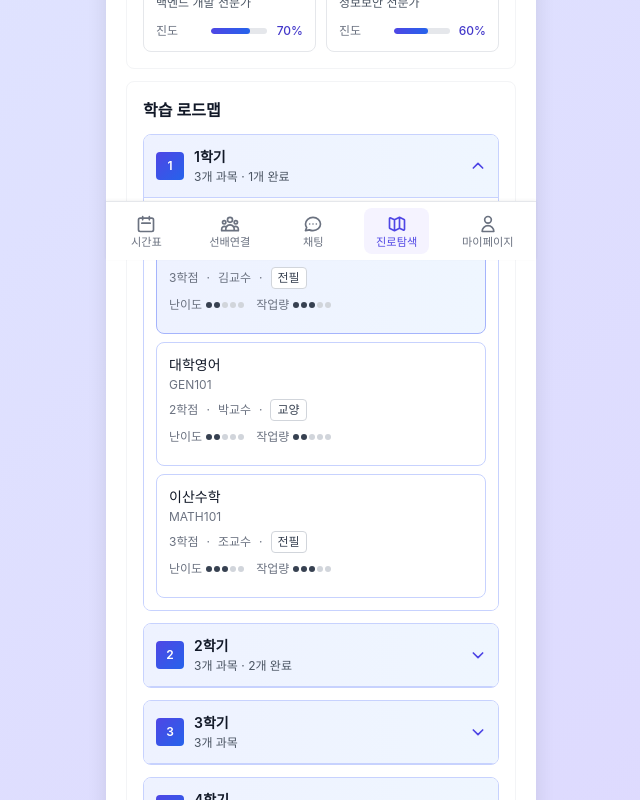
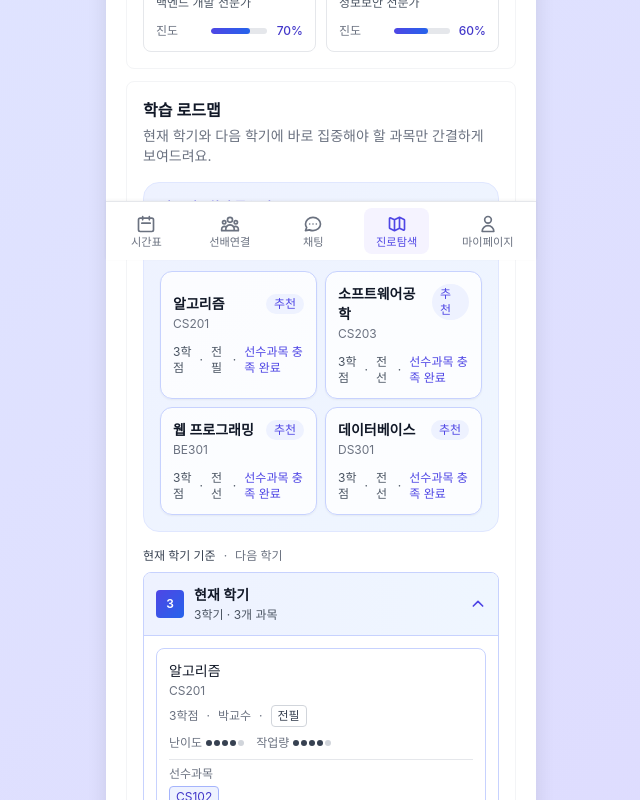
Before and after one commit to 25-iNThon-3th-Team/frontend, a React (Vite) app: page /career in a window 1280 px wide. Shown: the part 540-1340 px from the top of the page, without its empty margins (319-959 px from the left). Built offline with nearby package versions, Linux system fonts and the light colour scheme; a web font is replaced by a local one.

Commit message:
feat: ?ъ빱??濡쒕뱶留?UI 媛쒖꽑

```diff
--- a/src/components/career/Roadmap.tsx
+++ b/src/components/career/Roadmap.tsx
@@ -1,16 +1,27 @@
-import { useEffect, useState } from 'react';
+import { useEffect, useMemo, useState } from 'react';
 import { useCareerStore } from '../../store/careerStore';
 import { Course } from '../../types/career';
 import CourseModal from './CourseModal';
 
 function Roadmap() {
-  const { selectedTrack, allCourses, completedCourses, getCompletedCourseIds } = useCareerStore();
+  const { selectedTrack, allCourses, completedCourses } = useCareerStore();
   const [selectedCourse, setSelectedCourse] = useState<Course | null>(null);
   const [isModalOpen, setIsModalOpen] = useState(false);
   const [semesterGroups, setSemesterGroups] = useState<{ [key: string]: Course[] }>({});
   const [expandedSemesters, setExpandedSemesters] = useState<Set<number>>(new Set([1])); // 기본적으로 1학기만 펼침
+  const [currentSemester, setCurrentSemester] = useState(1);
 
-  const completedCourseIds = getCompletedCourseIds();
+  const completedCourseIds = useMemo(
+    () => completedCourses.map((course) => course.courseId),
+    [completedCourses]
+  );
+
+  const focusSemesters = useMemo(() => {
+    const nextSemester = Math.min(8, currentSemester + 1);
+    return Array.from(new Set([currentSemester, nextSemester])).filter(
+      (semester) => semester >= 1 && semester <= 8
+    );
+  }, [currentSemester]);
 
   useEffect(() => {
     if (allCourses.length === 0) {
@@ -44,7 +55,38 @@ function Roadmap() {
     });
 
     setSemesterGroups(groups);
-  }, [allCourses, completedCourses.length]); // completedCourses.length를 dependency로 사용하여 배열 내용 변경 감지
+
+    const completedSemesters = completedCourses
+      .map((completedCourse) => {
+        const matched = allCourses.find((course) => course.courseId === completedCourse.courseId);
+        return matched?.semester ?? 0;
+      })
+      .filter((semester) => typeof semester === 'number' && semester > 0);
+
+    const latestCompletedSemester = completedSemesters.length > 0 ? Math.max(...completedSemesters) : 0;
+    const inferredSemester = Math.min(8, Math.max(1, latestCompletedSemester + 1));
+
+    setCurrentSemester(inferredSemester);
+    setExpandedSemesters(new Set([inferredSemester, Math.min(8, inferredSemester + 1)]));
+  }, [allCourses, completedCourses]); // completedCourses를 dependency로 사용하여 변경 감지
+
+  const focusRecommendations = useMemo(() => {
+    const focusCourses = focusSemesters.flatMap((semesterNumber) => {
+      const semesterKey = `${semesterNumber}학기`;
+      return semesterGroups[semesterKey] || [];
+    });
+
+    return focusCourses
+      .filter((course) => {
+        if (completedCourseIds.includes(course.courseId)) {
+          return false;
+        }
+        const completedPrereqs = course.prerequisites.filter((id) => completedCourseIds.includes(id));
+        return completedPrereqs.length === course.prerequisites.length;
+      })
+      .sort((a, b) => b.difficulty - a.difficulty)
+      .slice(0, 4);
+  }, [completedCourseIds, focusSemesters, semesterGroups]);
 
   const handleCourseClick = (course: Course) => {
     setSelectedCourse(course);
@@ -68,23 +110,17 @@ function Roadmap() {
     });
   };
 
-
-  return (
-    <>
-      <div className="bg-white rounded-lg p-4 mb-3 border border-gray-100">
-        <h2 className="text-base font-semibold text-gray-900 mb-3">학습 로드맵</h2>
-
-        <div className="space-y-3">
-          {Object.keys(semesterGroups).length === 0 ? (
-            <div className="text-center py-8 text-gray-500">과목 정보를 불러오는 중...</div>
-          ) : (
-            // Show all 8 semesters in order
-            Array.from({ length: 8 }, (_, i) => i + 1).map(semesterNum => {
+  const renderSemesterSection = (semesterNum: number, variant?: 'current' | 'next') => {
     const semester = `${semesterNum}학기`;
     const courses = semesterGroups[semester] || [];
-
     const isExpanded = expandedSemesters.has(semesterNum);
     const completedCount = courses.filter(c => completedCourseIds.includes(c.courseId)).length;
+    const title = variant === 'current' ? '현재 학기' : variant === 'next' ? '다음 학기' : semester;
+    const baseInfo = courses.length > 0 ? `${courses.length}개 과목` : '과목 없음';
+    const subtitle =
+      variant === 'current' || variant === 'next'
+        ? `${semesterNum}학기 · ${baseInfo}`
+        : baseInfo;
 
     return (
       <div key={semester} className="border border-indigo-200 rounded-lg overflow-hidden mb-2">
@@ -98,9 +134,9 @@ function Roadmap() {
               {semesterNum}
             </div>
             <div className="text-left">
-                      <h3 className="font-semibold text-gray-900 text-sm">{semester}</h3>
+              <h3 className="font-semibold text-gray-900 text-sm">{title}</h3>
               <div className="text-xs text-gray-600 mt-0.5">
-                        {courses.length > 0 ? `${courses.length}개 과목` : '과목 없음'} {completedCount > 0 && `· ${completedCount}개 완료`}
+                {subtitle} {completedCount > 0 && `· ${completedCount}개 완료`}
               </div>
             </div>
           </div>
@@ -119,12 +155,12 @@ function Roadmap() {
         {/* Courses in this semester - Collapsible */}
         {isExpanded && (
         <div className="p-3 space-y-2 bg-white">
-                  {courses.map((course, index) => {
+          {courses.map((course) => {
             const isCompleted = completedCourseIds.includes(course.courseId);
-                    const hasPrerequisites = course.prerequisites.length > 0;
             const completedPrereqs = course.prerequisites.filter(id =>
               completedCourseIds.includes(id)
             );
+            const hasPrerequisites = course.prerequisites.length > 0;
 
             return (
               <div key={course.courseId}>
@@ -231,9 +267,91 @@ function Roadmap() {
         )}
       </div>
     );
-            }).filter(Boolean)
+  };
+
+  const renderFocusView = () => (
+    <div className="space-y-4">
+      <div className="rounded-2xl border border-indigo-100 bg-gradient-to-br from-indigo-50 to-blue-50 p-4">
+        <div className="flex flex-col gap-1 mb-3">
+          <span className="text-xs font-semibold uppercase tracking-wide text-indigo-600">지금 집중하면 좋은 과목</span>
+          <p className="text-sm text-indigo-900">
+            현재 학기를 기준으로 바로 수강할 수 있는 핵심 과목을 추천해 드려요.
+          </p>
+        </div>
+
+        {focusRecommendations.length > 0 ? (
+          <div className="grid gap-2 md:grid-cols-2">
+            {focusRecommendations.map((course) => (
+              <button
+                key={course.courseId}
+                onClick={() => handleCourseClick(course)}
+                className="w-full rounded-xl border border-indigo-200 bg-white/80 p-3 text-left shadow-sm transition hover:border-indigo-400 hover:bg-white"
+              >
+                <div className="flex items-start justify-between gap-2">
+                  <div>
+                    <div className="text-sm font-semibold text-gray-900">{course.name}</div>
+                    <div className="text-xs text-gray-500 mt-0.5">{course.courseId}</div>
+                  </div>
+                  <span className="rounded-full bg-indigo-50 px-2 py-0.5 text-xs font-medium text-indigo-600">추천</span>
+                </div>
+                <div className="mt-3 flex items-center gap-2 text-xs text-gray-600">
+                  <span>{course.credits}학점</span>
+                  <span>·</span>
+                  <span>{course.type}</span>
+                  {course.prerequisites.length > 0 ? (
+                    <>
+                      <span>·</span>
+                      <span className="text-indigo-600">선수과목 충족 완료</span>
+                    </>
+                  ) : (
+                    <>
+                      <span>·</span>
+                      <span className="text-indigo-600">기초 과목</span>
+                    </>
                   )}
                 </div>
+              </button>
+            ))}
+          </div>
+        ) : (
+          <div className="rounded-xl border border-dashed border-indigo-200 bg-white/80 p-4 text-sm text-indigo-800">
+            아직 바로 들을 수 있는 추천 과목이 없어요. 필요한 선수과목을 조금만 더 채워보세요!
+          </div>
+        )}
+      </div>
+
+      <div className="space-y-2">
+        <div className="flex flex-wrap items-center gap-2 text-xs text-gray-500">
+          <span className="font-medium text-gray-700">현재 학기 기준</span>
+          {focusSemesters[1] !== undefined && focusSemesters[1] !== currentSemester && (
+            <>
+              <span>·</span>
+              <span>다음 학기</span>
+            </>
+          )}
+        </div>
+        {focusSemesters.map((semesterNumber, index) =>
+          renderSemesterSection(semesterNumber, index === 0 ? 'current' : 'next')
+        )}
+      </div>
+    </div>
+  );
+
+  return (
+    <>
+      <div className="bg-white rounded-lg p-4 mb-3 border border-gray-100">
+        <div className="mb-4">
+          <h2 className="text-base font-semibold text-gray-900">학습 로드맵</h2>
+          <p className="text-sm text-gray-500 mt-1">
+            현재 학기와 다음 학기에 바로 집중해야 할 과목만 간결하게 보여드려요.
+          </p>
+        </div>
+
+        {Object.keys(semesterGroups).length === 0 ? (
+          <div className="text-center py-8 text-gray-500">과목 정보를 불러오는 중...</div>
+        ) : (
+          renderFocusView()
+        )}
 
         {/* Legend */}
         <div className="mt-4 pt-3 border-t border-gray-100">
```
Lines whose indentation alone changed are shown as unchanged.
